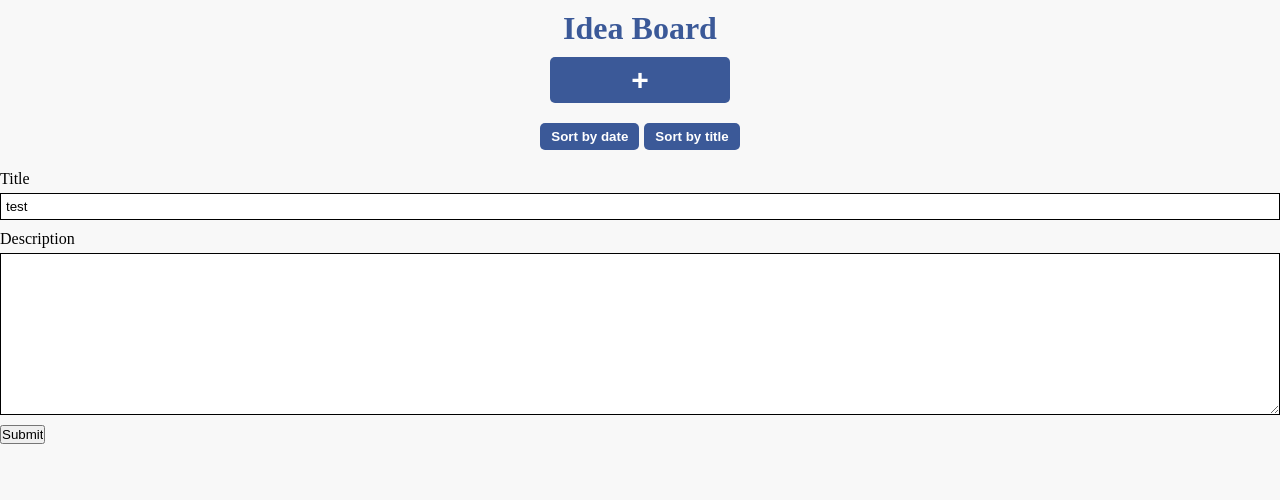
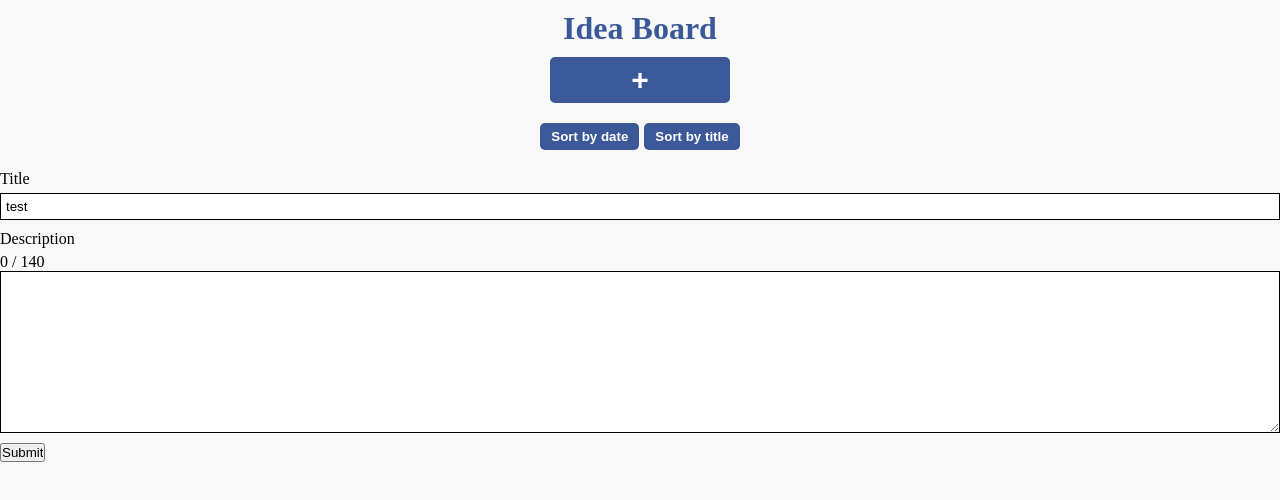
Before and after one commit to Nokrei/ideaList, a React (Create React App) app: page / in a window 1280 px wide. Shown: the top 500 px of the page. Built offline with nearby package versions, Linux system fonts and the light colour scheme.

Commit message:
Create more reducer actions, improve form, remove storing in local for now

```diff
--- a/src/components/Card.js
+++ b/src/components/Card.js
@@ -59,9 +59,9 @@ Card.propTypes = {
   title: PropTypes.string,
   description: PropTypes.string,
   editDescription: PropTypes.func,
-  createdAt: PropTypes.string,
-  createdAtExact: PropTypes.string,
-  updatedAt: PropTypes.string,
+  createdAt: PropTypes.number,
+  createdAtExact: PropTypes.instanceOf(Date),
+  updatedAt: PropTypes.instanceOf(Date),
   deleteCard: PropTypes.func,
   editEnabled: PropTypes.bool,
   newDescription: PropTypes.string,
--- a/src/components/Form.js
+++ b/src/components/Form.js
@@ -1,27 +1,20 @@
-import React, { useReducer } from "react";
+import React, { useState } from "react";
+import PropTypes from "prop-types";
 import { useForm } from "react-hook-form";
-import useLocalStorage from "../utils/useLocalStorage";
-import reducer, { initialState } from "../state/reducer";
 import styles from "../styles/Form.module.css";
 
 export default function Form({ submitForm }) {
   const {
     register,
     handleSubmit,
+    watch,
     formState: { errors },
   } = useForm();
 
-  const [storedIdeas, setStoredIdeas] = useLocalStorage("ideaList", []);
+  const maxLength = 140;
+  const count = watch("description");
 
-  const onSubmit = (data) => {
-    setStoredIdeas((current) => [
-      ...current,
-      {
-        title: data.title,
-        description: data.description,
-      },
-    ]);
-  };
+  const onSubmit = submitForm;
 
   return (
     <form onSubmit={handleSubmit(onSubmit)}>
@@ -36,10 +29,13 @@ export default function Form({ submitForm }) {
       </div>
       <div className={styles.inputGroup}>
         <label htmlFor="description">Description</label>
+        <p>
+          {typeof count === "string" ? count.length : 0} / {maxLength}
+        </p>
         <textarea
           id="description"
           rows={10}
-          {...register("description", { required: true, maxLength: 140 })}
+          {...register("description", { required: true, maxLength: maxLength })}
         />
         {errors.description && <span>This field is required</span>}
       </div>
@@ -48,3 +44,7 @@ export default function Form({ submitForm }) {
     </form>
   );
 }
+
+Form.propTypes = {
+  submitForm: PropTypes.func.isRequired,
+};
--- a/src/pages/Main.js
+++ b/src/pages/Main.js
@@ -9,12 +9,6 @@ import styles from "../styles/Main.module.css";
 import Form from "../components/Form";
 
 export default function MainPage() {
-  // Get random ids for keys - currently using the exact date for this
-  // const { v4: uuidv4 } = require("uuid");
-
-  // Array to contain all tasks
-  // const [ideas, setStoredIdeas] = useState([]);
-  // Replaced with local storage
   const [storedIdeas, setStoredIdeas] = useLocalStorage("ideaList", []);
 
   const [state, dispatch] = useReducer(reducer, initialState);
@@ -34,43 +28,32 @@ export default function MainPage() {
   const handleModalClose = () => {
     setModalIsOpen(false);
   };
-
   const changeTitleFromModal = (e) => {
     setTitleFromModal(e.target.value);
   };
-
   const changeDescriptionFromModal = (e) => {
     setDescriptionFromModal(e.target.value);
     setCharacterCount(e.target.value.length);
   };
-
   const handleModalSubmit = (e) => {
     e.preventDefault();
-    dispatch({
-      type: "add",
-      payload: {
-        title: titleFromModal,
-        description: descriptionFromModal,
-        createdAt: new Date()
-          .toISOString()
-          .slice(0, -5)
-          .split("T")
-          .join(" at "),
-        updatedAt: new Date()
-          .toISOString()
-          .slice(0, -5)
-          .split("T")
-          .join(" at "),
-        createdAtExact: Date.now(),
-        editEnabled: false,
-      },
-    });
     setModalIsOpen(false);
     setTitleFromModal("");
     setDescriptionFromModal("");
   };
 
-  //   Handle card content
+  const submitForm = (data) => {
+    dispatch({
+      type: "add",
+      payload: {
+        title: data.title,
+        description: data.description,
+        createdAt: Date.now(),
+        editEnabled: false,
+      },
+    });
+  };
+
   //   Delete by exact time of creation
   const handleDeleteCard = (timeOfCreation) => {
     dispatch({
@@ -141,12 +124,13 @@ export default function MainPage() {
     });
   };
 
-  useEffect(() => {
-    dispatch({
-      type: "copyFromLocal",
-      payload: storedIdeas,
-    });
-  }, [storedIdeas]);
+  // useEffect(() => {
+  //   dispatch({
+  //     type: "copyFromLocal",
+  //     payload: storedIdeas,
+  //   });
+  // }, [storedIdeas]);
+
   return (
     <div className={styles.main}>
       <ToastContainer autoClose={2000} hideProgressBar={true} />
@@ -184,7 +168,7 @@ export default function MainPage() {
               key={card.createdAtExact}
               title={card.title}
               description={card.description}
-              deleteCard={() => handleDeleteCard(card.createdAtExact)}
+              deleteCard={() => handleDeleteCard(card.createdAt)}
               createdAt={card.createdAt}
               updatedAt={card.updatedAt}
               editDescription={() => handleEditDescription(card.createdAtExact)}
@@ -198,7 +182,7 @@ export default function MainPage() {
           );
         })}
       </div>
-      <Form />
+      <Form submitForm={submitForm} count={characterCount} />
     </div>
   );
 }
--- a/src/state/reducer.js
+++ b/src/state/reducer.js
@@ -7,9 +7,7 @@ export default function reducer(state, action) {
     case "delete":
       return {
         ...state,
-        ideas: state.ideas.filter(
-          (idea) => idea.createdAtExact !== action.payload
-        ),
+        ideas: state.ideas.filter((idea) => idea.createdAt !== action.payload),
       };
     case "enableEdit":
       return {
@@ -34,9 +32,7 @@ export default function reducer(state, action) {
     case "sortByDate":
       return {
         ...state,
-        ideas: state.ideas.sort((a, b) =>
-          a.createdAtExact > b.createdAtExact ? 1 : -1
-        ),
+        ideas: state.ideas.sort((a, b) => (a.createdAt > b.createdAt ? 1 : -1)),
       };
     case "sortByTitle":
       return {
```
